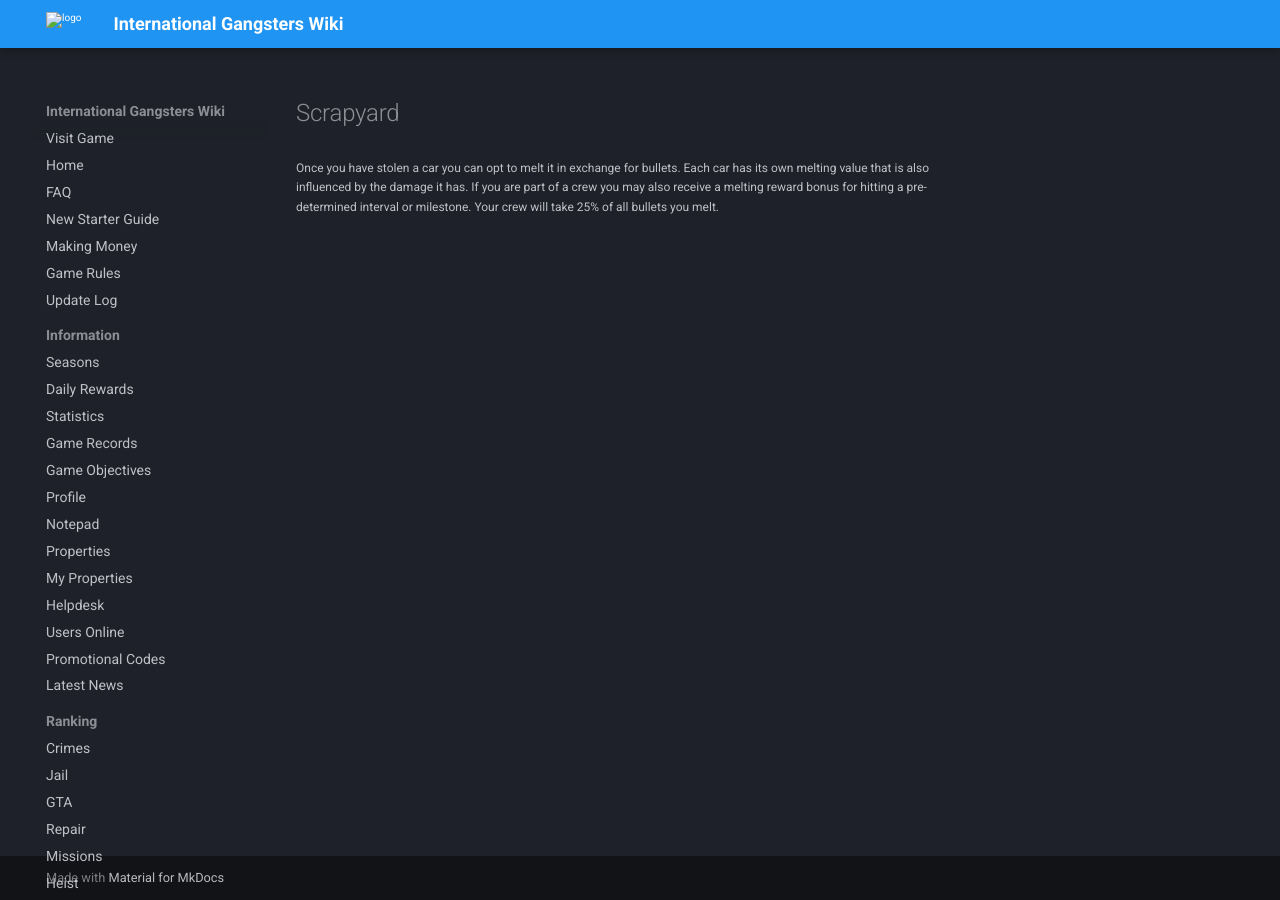
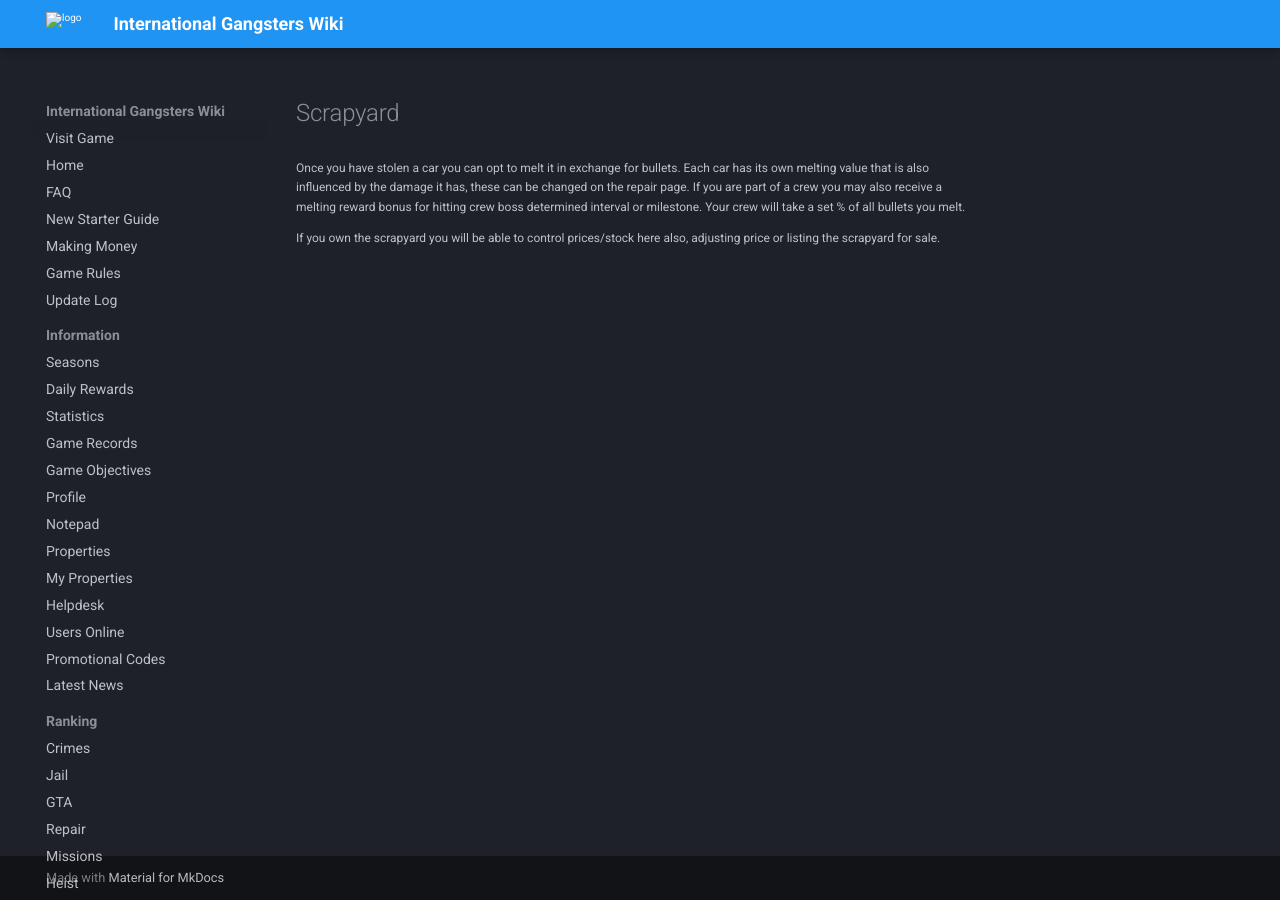
Before and after one commit to InternationalGangsters/wiki, an MkDocs documentation site: the page built from docs/offence/scrapyard.md, in a window 1280 px wide. Built offline with MkDocs 1.6.1 and Material for MkDocs 9.7.7, drawn with Linux system fonts in a browser that asks for light colours; comment, search, counter and statistics services are not loaded.

Commit message:
Update scrapyard.md (#20)
* Update scrapyard.md

* Update scrapyard.md

Spell check completed by Mol

---------

Co-authored-by: Molly Tovvy <121877224+MollyTovvy@users.noreply.github.com>

```diff
--- a/docs/offence/scrapyard.md
+++ b/docs/offence/scrapyard.md
@@ -1,3 +1,5 @@
 # Scrapyard
 
-Once you have stolen a car you can opt to melt it in exchange for bullets. Each car has its own melting value that is also influenced by the damage it has. If you are part of a crew you may also receive a melting reward bonus for hitting a pre-determined interval or milestone. Your crew will take 25% of all bullets you melt.
+Once you have stolen a car you can opt to melt it in exchange for bullets. Each car has its own melting value that is also influenced by the damage it has, these can be changed on the repair page. If you are part of a crew you may also receive a melting reward bonus for hitting crew boss determined interval or milestone. Your crew will take a set % of all bullets you melt.
+
+If you own the scrapyard you will be able to control prices/stock here also, adjusting price or listing the scrapyard for sale.
```
